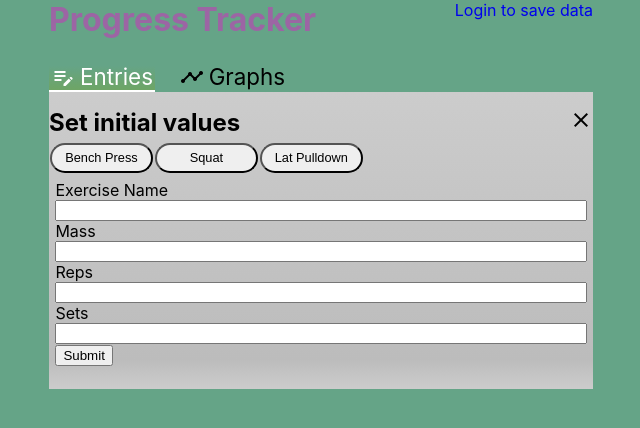
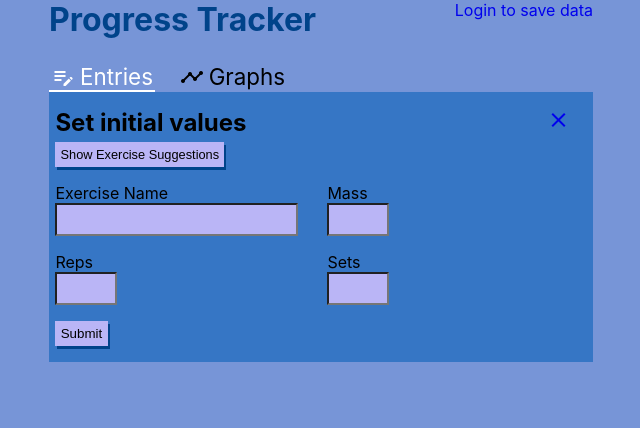
Before and after one commit to jessejp/progress-tracker, a React (Create React App) app: page /entries/addnew in a window 1280 px wide. Shown: the top 428 px of the page, without its empty margins (319-959 px from the left). Built offline with nearby package versions, Linux system fonts and the light colour scheme.

Commit message:
New Styles and flexbox for forms

```diff
--- a/src/components/AddNewEntry/AddEntryForm.js
+++ b/src/components/AddNewEntry/AddEntryForm.js
@@ -2,7 +2,7 @@ import css from "./AddEntryForm.module.css";
 import { useDispatch } from "react-redux";
 import { entryActions } from "../../store/entries-slice";
 import { useState } from "react";
-import { useNavigate } from "react-router-dom";
+import { Link } from "react-router-dom";
 
 const defaultFormState = {
   category: "Weight Lifting",
@@ -38,10 +38,13 @@ const suggestedExercises = [
 
 const AddEntryForm = () => {
   const [userInput, setUserInput] = useState(defaultFormState);
+  const [showSuggestions, setShowSuggestions] = useState(false);
 
   const dispatch = useDispatch();
 
-  const navigate = useNavigate();
+  const showSuggestionsHandler = () => {
+    setShowSuggestions((state) => !state);
+  };
 
   const updateInputStates = (event) => {
     switch (event.target.id) {
@@ -105,9 +108,23 @@ const AddEntryForm = () => {
   return (
     <div className={css.addEntryFormContainer}>
       <div className={css.addEntryFormHeading}>
+        <div className={css.closeFormContainer}>
+          <Link to="/entries" className={`${css.closeForm}`}>
+            <span className="material-icons-outlined">close</span>
+          </Link>
+        </div>
         <div>
           <h2>Set initial values</h2>
-          {suggestedExercises.map((e, index) => {
+          {!showSuggestions && (
+            <button
+              className={css.showSuggestionButtons}
+              onClick={showSuggestionsHandler}
+            >
+              Show Exercise Suggestions
+            </button>
+          )}
+          {showSuggestions &&
+            suggestedExercises.map((e, index) => {
               return (
                 <button
                   key={`${index}_suggestion`}
@@ -121,19 +138,11 @@ const AddEntryForm = () => {
               );
             })}
         </div>
-        <div>
-          <button
-            onClick={() => {
-              navigate("/entries", { replace: false });
-            }}
-            className={`${css.closeForm} buttonNoDefault`}
-          >
-            <span className="material-icons-outlined">close</span>
-          </button>
-        </div>
       </div>
 
       <form className={css.formContainer}>
+        <div className={css.formInputsWrapper}>
+          <div className={css.formInputContainer}>
             <label htmlFor="name">Exercise Name</label>
             <input
               type="text"
@@ -142,7 +151,10 @@ const AddEntryForm = () => {
               value={userInput.name}
               onChange={updateInputStates}
             />
+          </div>
 
+          <div className={`${css.formInputContainer} ${css.massInputs}`}>
+            <div>
               <label htmlFor="mass">Mass</label>
               <input
                 type="number"
@@ -151,7 +163,31 @@ const AddEntryForm = () => {
                 value={userInput.mass}
                 onChange={updateInputStates}
               />
+            </div>
+            {/* <div className={css.unitsContainer}>
+              <label htmlFor="kg">kg</label>
+              <input
+                type="radio"
+                name="unit"
+                id="kg"
+                value="kg"
+                checked={true}
+                onChange={updateInputStates}
+              />
+            </div>
+            <div className={css.unitsContainer}>
+              <label htmlFor="lbs">lbs.</label>
+              <input
+                type="radio"
+                name="unit"
+                id="lbs"
+                value="lbs"
+                onChange={updateInputStates}
+              />
+            </div> */}
+          </div>
 
+          <div className={css.formInputContainer}>
             <label htmlFor="reps">Reps</label>
             <input
               type="number"
@@ -160,7 +196,9 @@ const AddEntryForm = () => {
               value={userInput.reps}
               onChange={updateInputStates}
             />
+          </div>
 
+          <div className={css.formInputContainer}>
             <label htmlFor="sets">Sets</label>
             <input
               type="number"
@@ -169,6 +207,8 @@ const AddEntryForm = () => {
               value={userInput.sets}
               onChange={updateInputStates}
             />
+          </div>
+        </div>
         <div>
           <button onClick={addNewEntry}>Submit</button>
         </div>
--- a/src/components/AddNewEntry/AddEntryForm.module.css
+++ b/src/components/AddNewEntry/AddEntryForm.module.css
@@ -1,24 +1,94 @@
 .addEntryFormContainer {
-  background: linear-gradient(0deg, #ccc 0%, #bcbcbc 10%, #ccc 100%);
-  padding: 1em 0;
+  /*  background: linear-gradient(0deg, #ccc 0%, #bcbcbc 10%, #ccc 100%); */
+  background: var(--side);
+  padding: 1em 0.4em;
+  display: flex;
+  flex-direction: column;
+  gap: 1em;
 }
 
 .addEntryFormHeading {
   display: flex;
   justify-content: space-between;
+  position: relative;
 }
 
 .formContainer {
   display: flex;
   flex-direction: column;
+  gap: 1em;
+}
+
+.formInputsWrapper {
+  display: flex;
+  flex-wrap: wrap;
+  gap: 1em;
+}
+
+.formInputContainer {
+  display: flex;
+  flex-direction: column;
+  width: calc(10vw + 8em);
+}
+
+.formInputContainer.massInputs {
+  flex-direction: row;
+  gap: 12%;
+}
+
+.massInputs .unitsContainer {
+  width: 2.3em;
+  align-items: center;
+}
+
+.formInputContainer div {
+  display: flex;
+  flex-direction: column;
+}
+
+.formInputContainer input[type="radio"] {
+  appearance: none;
+  margin: 0;
+  width: 2em;
+  height: 2em;
+  border: 3px solid var(--fore);
+  border-radius: 50%;
+  padding: 2px;
+  background-clip: content-box;
+}
+
+.formInputContainer input[type="radio"]:checked {
+  background-color: var(--contrast);
+}
+
+.formInputContainer input[type="number"],
+.formInputContainer input[type="text"] {
+  height: 2em;
+  text-align: center;
+  background: var(--foreLight);
+}
+
+.formInputContainer input[type="number"] {
+  width: calc(4em);
+}
+
+.formInputContainer input[type="text"] {
+  width: calc(10vw + 8em);
+}
+
+.showSuggestionButtons {
+  font-size: 0.8em;
 }
 
 .suggestionButton {
-  margin: 0.1em;
+  margin: 0 0.2em 0 0;
   font-size: 0.8em;
   width: 8em;
-  padding: 0.4em;
-  border-radius: 3em;
+}
+
+.closeFormContainer {
+  position: absolute;
+  right: 1em;
 }
 
 .closeForm {
@@ -30,7 +100,3 @@
 h2 {
   margin: 0 0 0.2em 0;
 }
-
-form {
-  padding: 0.4em;
-}
--- a/src/components/Entries/Entries.module.css
+++ b/src/components/Entries/Entries.module.css
@@ -58,6 +58,10 @@
 .categoryHeading {
   display: flex;
   justify-content: space-between;
+}
+
+.addItem span:last-child {
+  font-size: 1.2em;
 }
 
 /*
--- a/src/components/Graph/Graph.module.css
+++ b/src/components/Graph/Graph.module.css
@@ -1,7 +1,7 @@
 
 
 .graphFlexContainer {
-  background: #ccc;
+  background: var(--side);
   display: flex;
   flex-direction: column;
     padding: 0 3% 2em 3%;
@@ -21,7 +21,7 @@
 }
 
 .svgContainer {
-  background: white;
+  background: var(--foreLight);
   padding: 1.5em 0;
 }
 
--- a/src/components/Header.module.css
+++ b/src/components/Header.module.css
@@ -15,11 +15,11 @@ h1.heading {
   column-gap: 1em;
   font-size: 1.4em;
 }
-
+/*
 .active > .menuItem {
   background: linear-gradient(0deg, var(--fore), transparent 90%);
 }
-
+ */
 .menuItem:hover {
   cursor: pointer;
 }
@@ -29,7 +29,7 @@ a {
 }
 
 a.inactive {
-  color: black;
+  color: var(--contrastDark);
   margin: 0 0 0.1em 0;
 }
 
--- a/src/index.css
+++ b/src/index.css
@@ -1,10 +1,10 @@
 :root {
-  --foreLight: #84B37E;
-  --fore: #6EA565;
-  --side: #658DA4;
-  --sidealt: #65A487;
-  --contrast: #9C65A4;
-  --contrastDark: #201422;
+  --foreLight: #bab5f6;
+  --background: #7795d7;
+  --fore: #a7a7fd;
+  --side: #3676c5;
+  --contrast: #00438a;
+  --contrastDark: #000;
 }
 
 body {
@@ -14,15 +14,18 @@ body {
     sans-serif;
   -webkit-font-smoothing: antialiased;
   -moz-osx-font-smoothing: grayscale;
+  color: var(--contrastDark);
   /* background-color: rgb(138, 138, 138); */
-  background-color: var(--sidealt);
-}
-
-code {
-  font-family: source-code-pro, Menlo, Monaco, Consolas, "Courier New",
-    monospace;
+  background-color: var(--background);
 }
 
 input[type="number"]::-webkit-inner-spin-button {
   -webkit-appearance: none;
 }
+
+button {
+  padding: 0.4em;
+  background: var(--foreLight);
+  border: none;
+  box-shadow: var(--contrast) 2px 3px;
+}
--- a/src/store/rpeStrings.js
+++ b/src/store/rpeStrings.js
@@ -7,9 +7,9 @@ export const intensity = [
 ];
 
 export const colorPalette = [
-  "#7EAB9C",
-  "#CBE838",
-  "#E8C838",
-  "#E88C38",
-  "#E75038",
+  "#CEFFA0",
+  "#FFFF7A",
+  "#FFD27A",
+  "#FFA47A",
+  "#FF7A7E",
 ];
```
Lines whose indentation alone changed are shown as unchanged.
